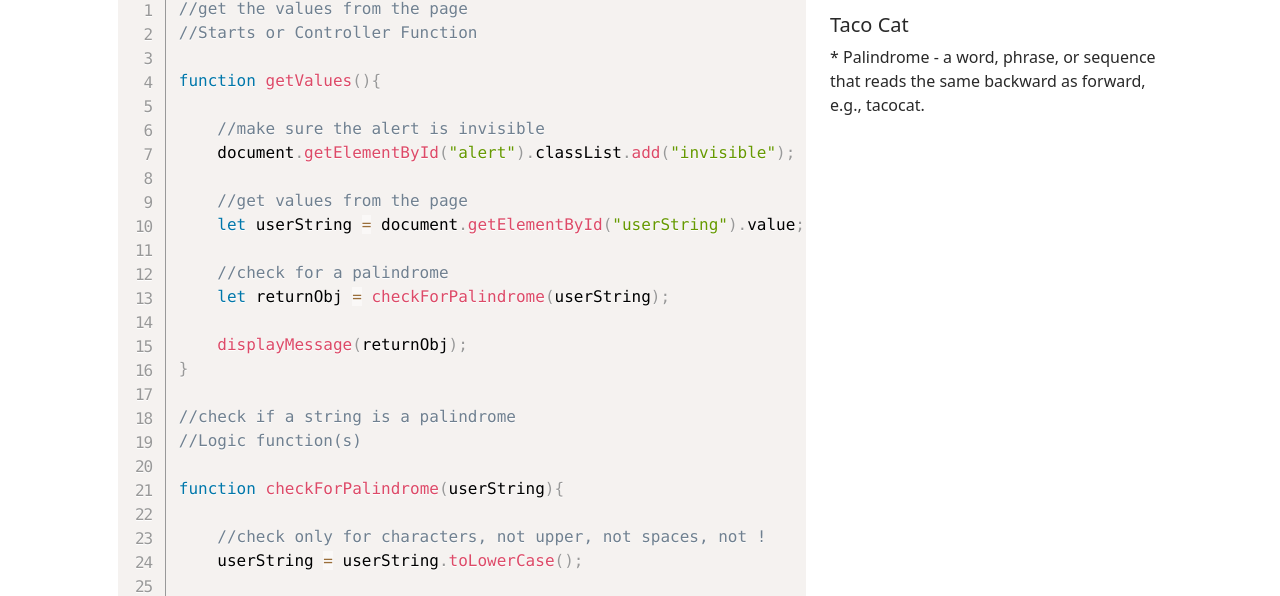
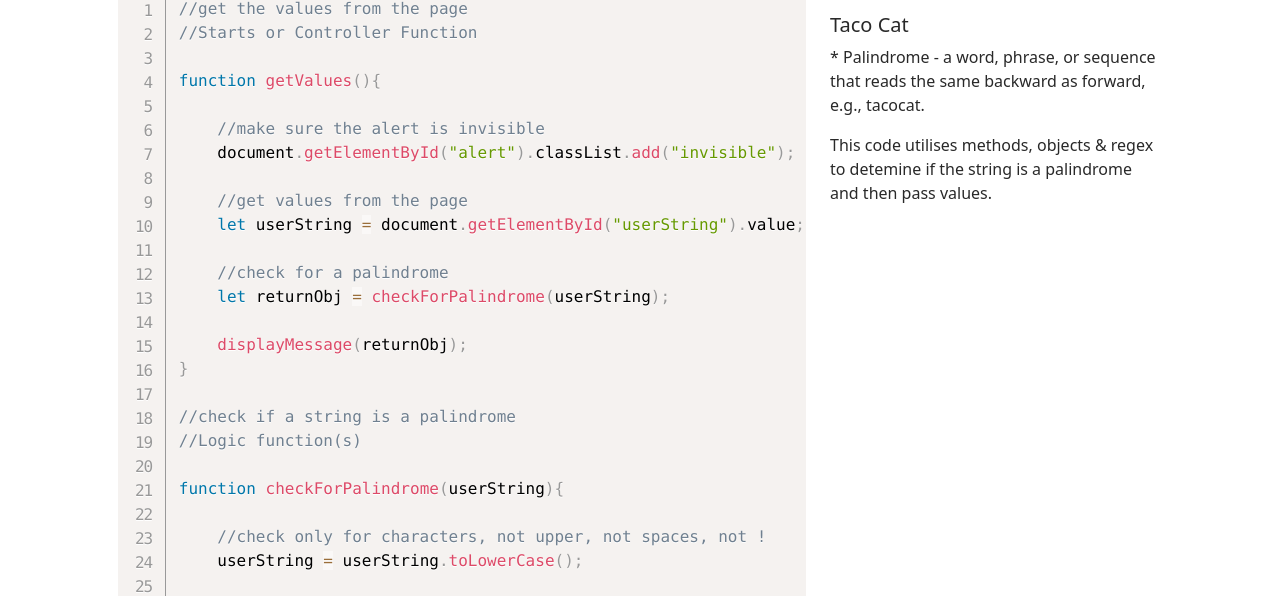
Before and after one commit to DeVoredigital/tacocat, a plain HTML site: page code.html in a window 1280 px wide. Shown: the part 170-766 px from the top of the page. Drawn offline with nearby package versions, Linux system fonts and the light colour scheme.

Commit message:
update code page text

```diff
--- a/code.html
+++ b/code.html
@@ -135,6 +135,7 @@ function displayMessage(returnObj){
                 <p> The Code is Structured in JS functions</p>
                 <h5>Taco Cat</h5>
                 <p>* Palindrome - a word, phrase, or sequence that reads the same backward as forward, e.g., tacocat.</p>
+                <p> This code utilises methods, objects & regex to detemine if the string is a palindrome and then pass values.</p>
             </div>
         </div>
 
```
Also changed, not shown: js/site.js (line endings or trailing spaces).
